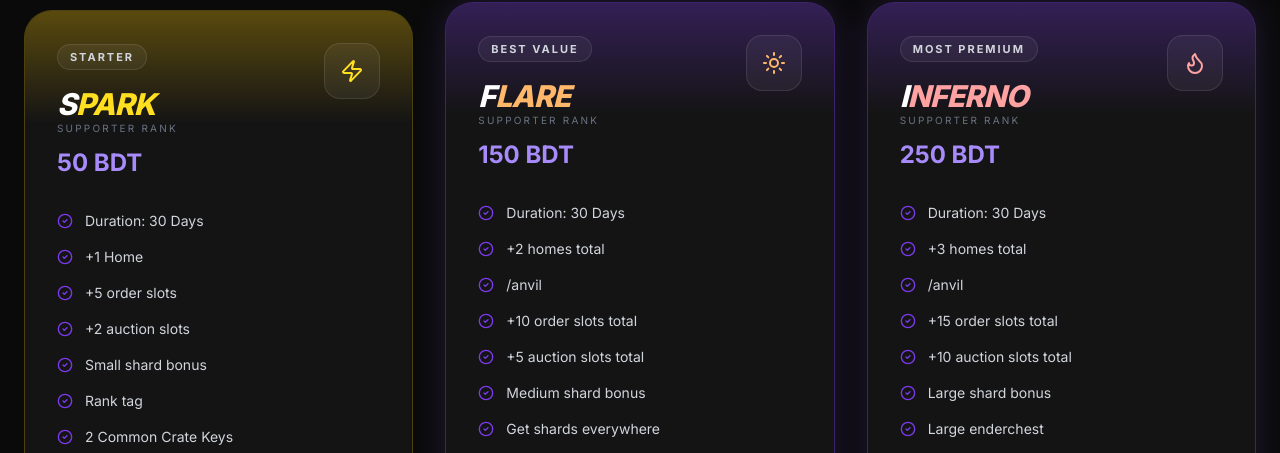
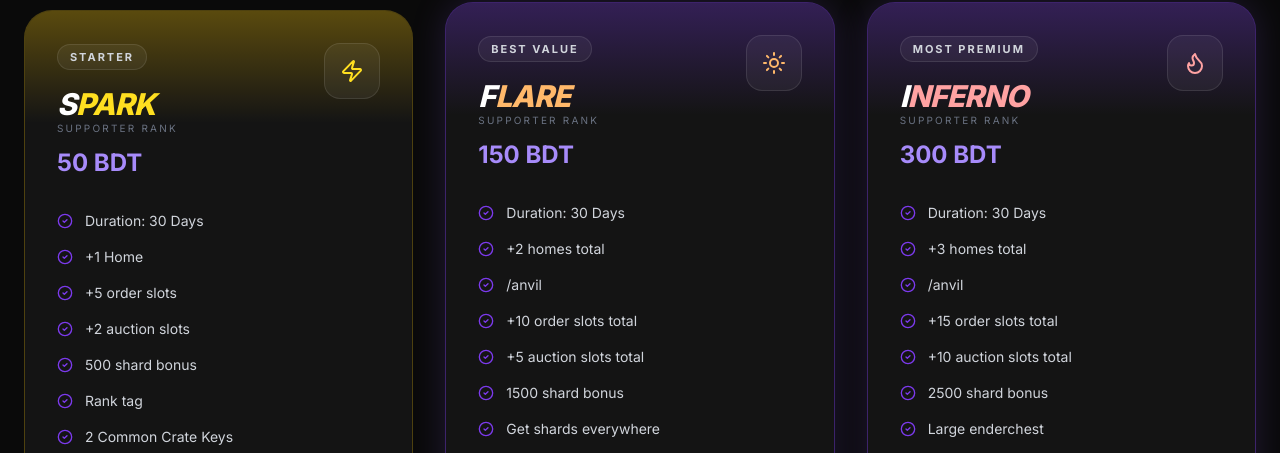
Before and after one commit to faheem201/VeilforgeSMP, a React (Vite) app: page / in a window 1280 px wide. Shown: the part 2626-3079 px from the top of the page. Built offline with nearby package versions, Linux system fonts and the light colour scheme.

Commit message:
Update App.tsx

```diff
--- a/src/App.tsx
+++ b/src/App.tsx
@@ -436,7 +436,7 @@ const Ranks = () => {
         '+1 Home',
         '+5 order slots',
         '+2 auction slots',
-        'Small shard bonus',
+        '500 shard bonus',
         'Rank tag',
         '2 Common Crate Keys',
         'Priority support',
@@ -458,7 +458,7 @@ const Ranks = () => {
         '/anvil',
         '+10 order slots total',
         '+5 auction slots total',
-        'Medium shard bonus',
+        '1500 shard bonus',
         'Get shards everywhere',
         'Priority support',
         'Rank tag',
@@ -468,7 +468,7 @@ const Ranks = () => {
     },
     {
       name: 'Inferno',
-      price: '250 BDT',
+      price: '300 BDT',
       badge: 'Most Premium',
       featured: true,
       icon: <Flame className="w-6 h-6 text-red-300" />,
@@ -482,7 +482,7 @@ const Ranks = () => {
         '/anvil',
         '+15 order slots total',
         '+10 auction slots total',
-        'Large shard bonus',
+        '2500 shard bonus',
         'Large enderchest',
         'Get shards everywhere',
         'Priority support',
```
